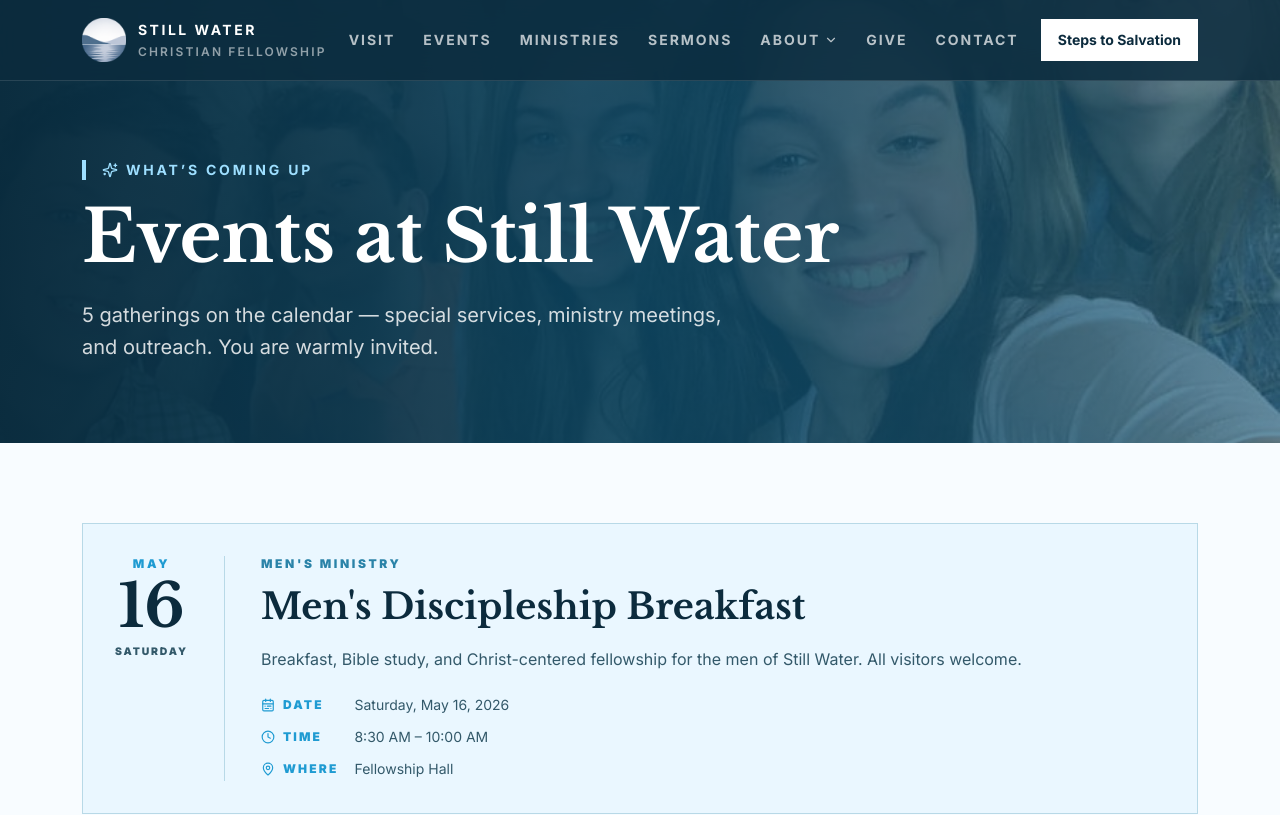
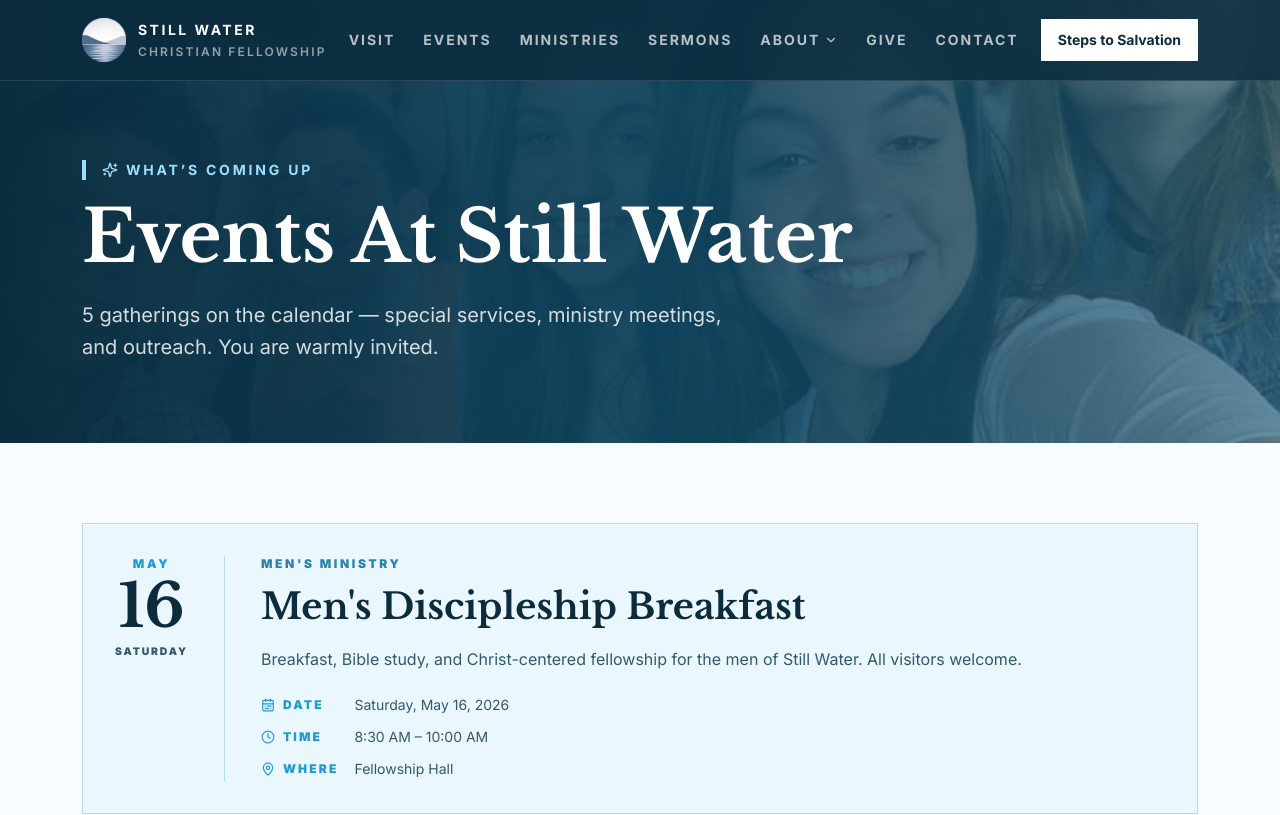
Before and after one commit to edesent/stillwater-christian-fellowship, a Next.js app: page /events in a window 1280 px wide. Shown: the top 815 px of the page. Built offline with nearby package versions, Linux system fonts and the light colour scheme.

Commit message:
Capitalized At in Events heading

```diff
--- a/src/app/events/page.tsx
+++ b/src/app/events/page.tsx
@@ -55,7 +55,7 @@ function Hero({ count }: { count: number }) {
           What&rsquo;s Coming Up
         </p>
         <h1 className="serif max-w-4xl text-balance text-5xl font-bold leading-[1.04] sm:text-7xl">
-          Events at Still Water
+          Events At Still Water
         </h1>
         <p className="mt-6 max-w-2xl text-lg leading-8 text-white/82 sm:text-xl">
           {count > 0
```
